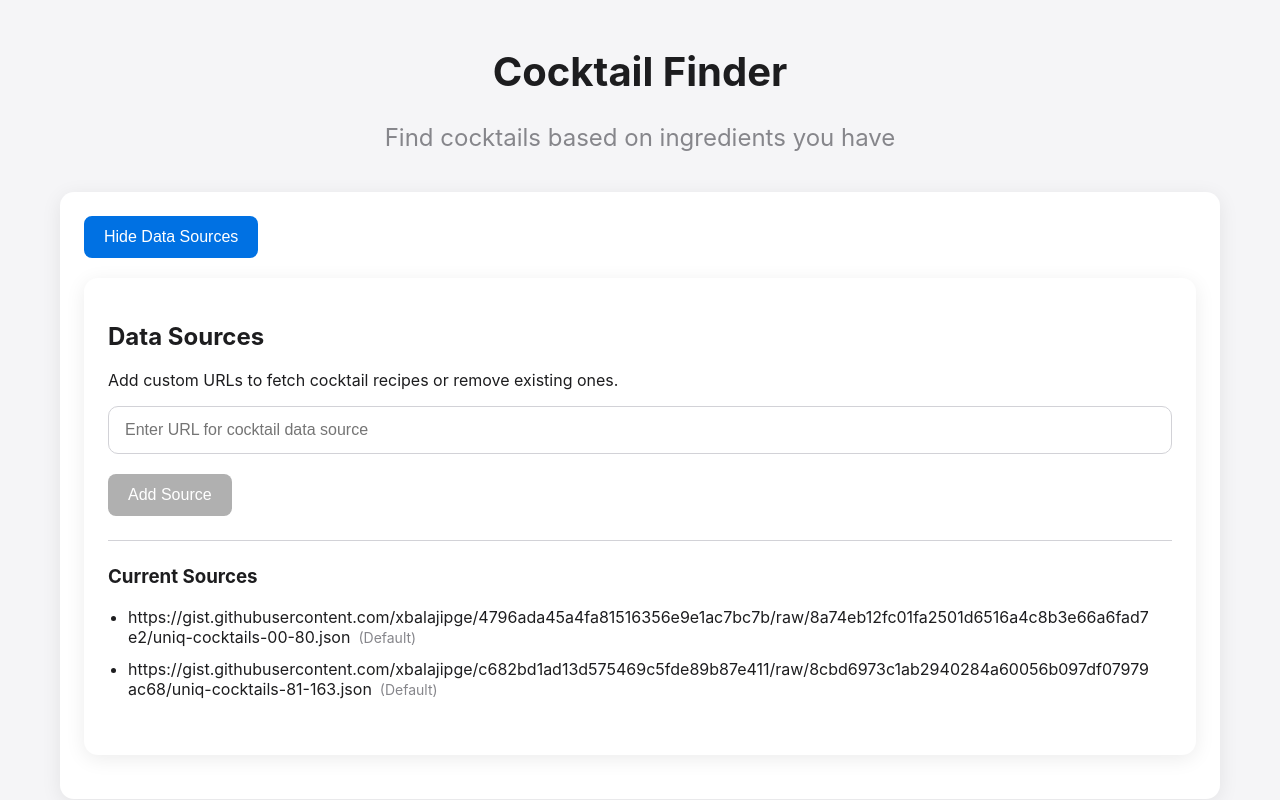
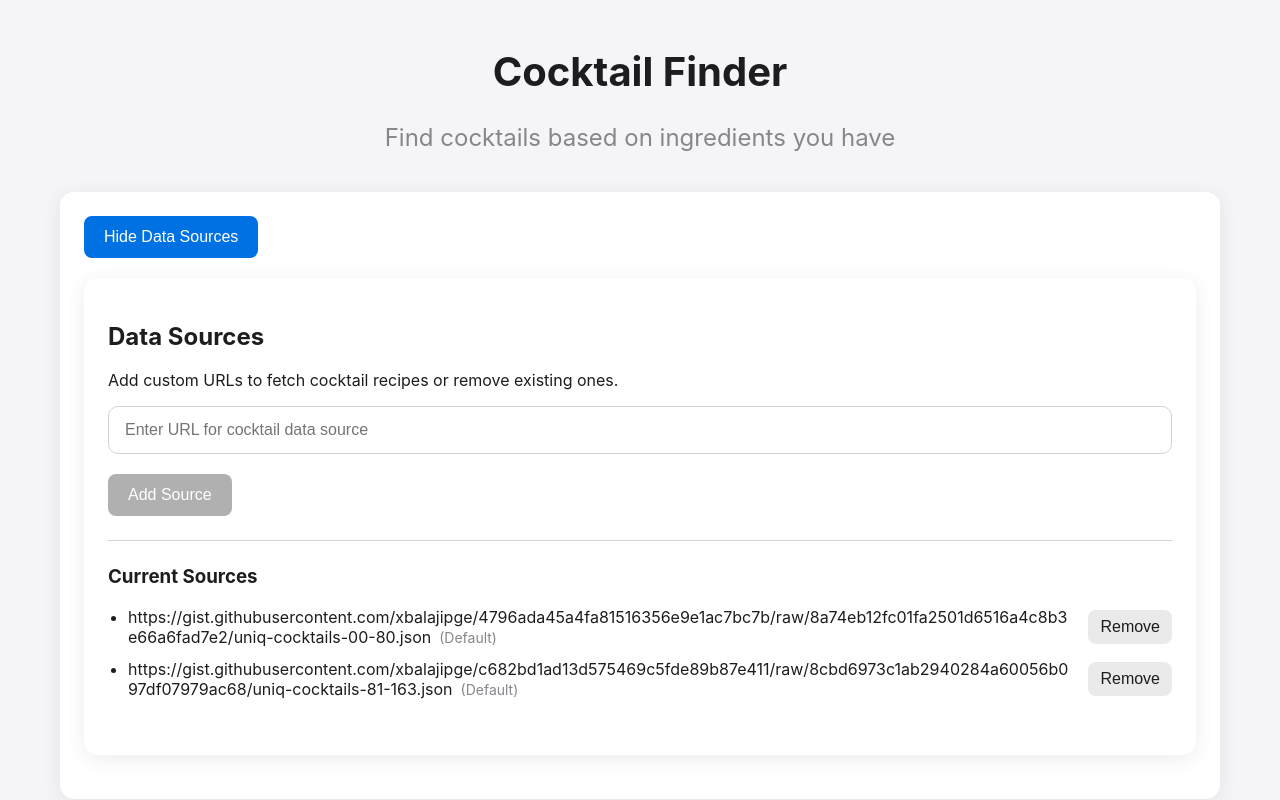
Before and after one commit to xlabsinc/cocktails, a React (Create React App) app: page / in a window 1280 px wide. Both pictures are taken after a click on the button "Manage Data Sources". Shown: the top 800 px of the page. Built offline with nearby package versions, Linux system fonts and the light colour scheme; no server answers.

Commit message:
feat: allow removal of default sources

```diff
--- a/src/components/cocktail/SourceManagement.tsx
+++ b/src/components/cocktail/SourceManagement.tsx
@@ -68,14 +68,12 @@ const SourceManagement: React.FC = () => {
                       </span>
                     )}
                   </div>
-                  {!source.isDefault && (
                   <SecondaryButton
                     onClick={() => removeSource(source.url)}
                     style={{ minWidth: 'auto', padding: '8px 12px' }}
                   >
                     Remove
                   </SecondaryButton>
-                  )}
                 </div>
               </li>
             ))}
--- a/src/context/CocktailContext.tsx
+++ b/src/context/CocktailContext.tsx
@@ -73,7 +73,8 @@ export const CocktailProvider: React.FC<CocktailProviderProps> = ({ children })
   };
 
   const removeSource = (url: string) => {
-    setSources(sources.filter(source => source.url !== url || source.isDefault));
+    // Allow removing any source, including default sources
+    setSources(sources.filter(source => source.url !== url));
   };
 
   const toggleIngredient = (ingredient: string) => {
```
Lines whose indentation alone changed are shown as unchanged.
